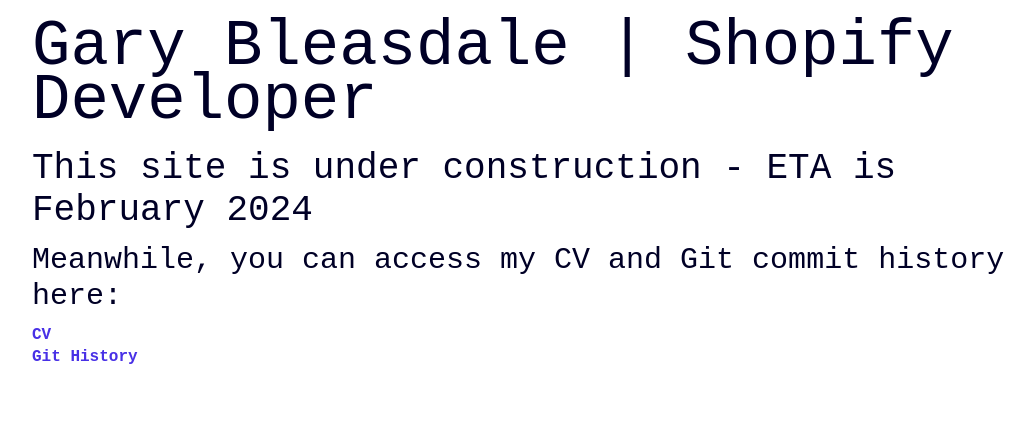
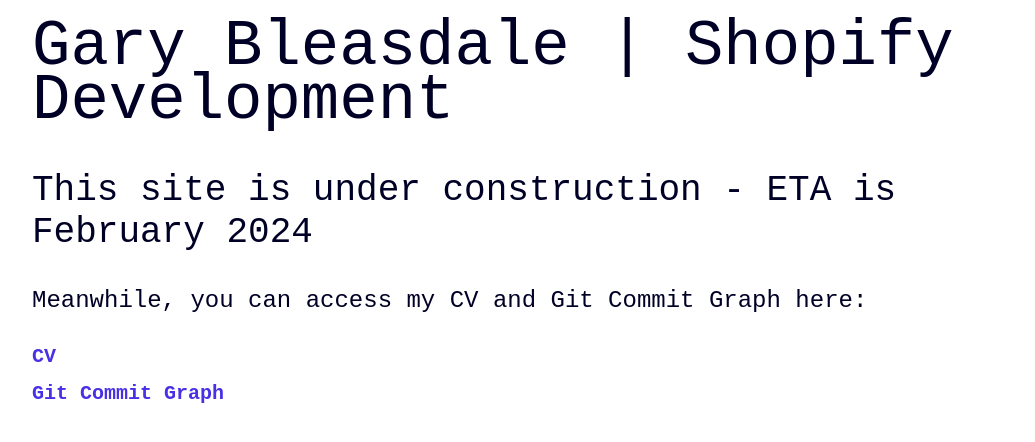
Before and after one commit to GaryBleasdale/shopify_portfolio, a website: page index.html in a window 1280 px wide. Shown: the whole page, without its empty margins (96-1131 px from the left). Drawn offline with nearby package versions, Linux system fonts and the light colour scheme.

Commit message:
updated information

```diff
--- a/index.html
+++ b/index.html
@@ -57,14 +57,14 @@
   <noscript><iframe src="https://www.googletagmanager.com/ns.html?id=GTM-MLSGD7H" height="0" width="0"
       style="display:none;visibility:hidden"></iframe></noscript>
   <!-- End Google Tag Manager (noscript) -->
- <div>
-  <div class="w-[80%] m-auto">
-    <h1>Gary Bleasdale | Shopify Developer</h1>
+ <div >
+  <div class="w-[80%] m-auto flex flex-col gap-3">
+    <h1>Gary Bleasdale | Shopify Development</h1>
     <h3>This site is under construction - ETA is February 2024</h3>
-    <h4>Meanwhile, you can access my CV and Git commit history here:</h4>
-    <ul>
-      <li><a href="https://garybleasdale.com/CV">CV</a></li>
-      <li><a href="https://bleasdale.dev/git_history">Git History</a></li>
+    <h5>Meanwhile, you can access my CV and Git Commit Graph here:</h5>
+    <ul class="h-[75px] flex justify-around flex-col">
+      <li class="text-xl"><a href="https://bleasdale.dev/CV">CV</a></li>
+      <li class="text-xl"><a href="https://bleasdale.dev/git_history">Git Commit Graph</a></li>
     </ul>
   </div>
  </div>
```
Also changed, not shown: CV.html (+3 -0 lines), dist/output.css.
